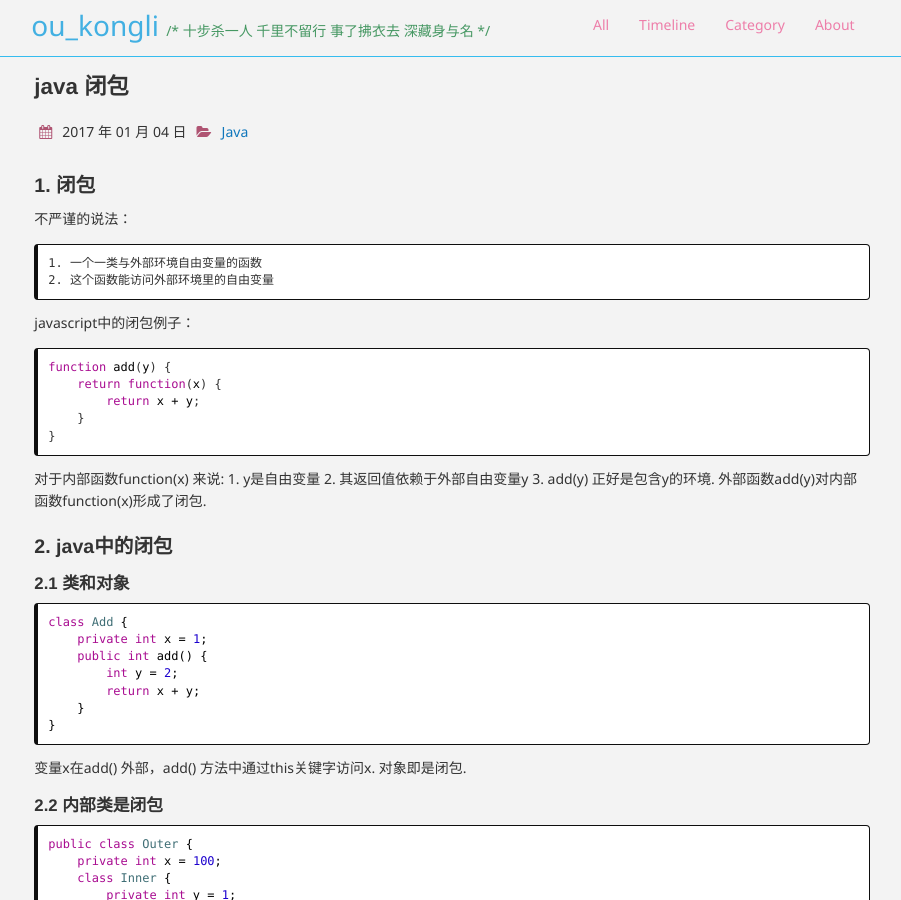
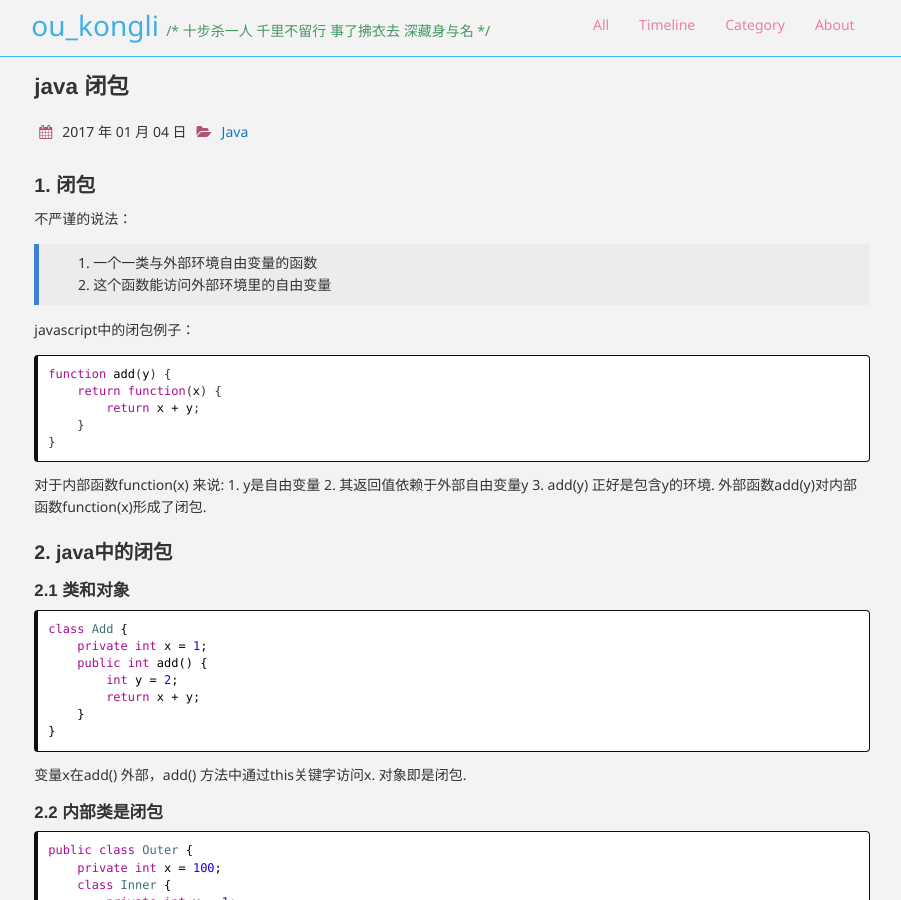
Before and after one commit to ouyangkongli/ouyangkongli.github.io, a Jekyll site: the page built from _posts/2017-01-04-java-closure.md, in a window 1280 px wide and 900 px high. Shown: the whole window, without its empty margins (194-1095 px from the left). Built offline with Jekyll 4.4.1, drawn with Linux system fonts in a browser that asks for light colours; nearby versions of some CDN libraries; comment, search, counter and statistics services are not loaded.

Commit message:
update java closure css

````diff
--- a/_posts/2017-01-04-java-closure.md
+++ b/_posts/2017-01-04-java-closure.md
@@ -11,8 +11,8 @@ categories: Java
 
 不严谨的说法：
 
-    1. 一个一类与外部环境自由变量的函数
-    2. 这个函数能访问外部环境里的自由变量
+> 1. 一个一类与外部环境自由变量的函数
+> 2. 这个函数能访问外部环境里的自由变量
 
 javascript中的闭包例子：
 
@@ -81,7 +81,7 @@ class Outer {
 getAnnoInner() 对内部匿名类构成了一个闭包. 但这里别扭的地方是这两个x和y都必须用final修饰，不可以修改。
 这是为什么呢？因为这里Java编译器对闭包的支持不完整。说支持了闭包，是因为编译器编译的时候其实悄悄对函数做了手脚，偷偷把外部环境方法的x和y局部变量，拷贝了一份到匿名内部类里。
 
-***Java编译器实现的只是capture-by-value，并没有实现capture-by-reference。***
+> ***Java编译器实现的只是capture-by-value，并没有实现capture-by-reference。***
 
 而只有后者才能保持匿名内部类和外部环境局部变量保持同步。
 内部类会自动拷贝外部变量的引用，为了避免：1. 外部方法修改引用，而导致内部类得到的引用值不一致 2.内部类修改引用，而导致外部方法的参数值在修改前和修改后不一致。于是就用 final 来让该引用不可改变。
@@ -109,6 +109,7 @@ class Outer {
 
 
 2. 在一个代码块block里的内部类.
+
 ```java
 class Outer {
     private int x = 0;
@@ -123,4 +124,5 @@ class Outer {
         }
     }
 }
+
 ```
````
